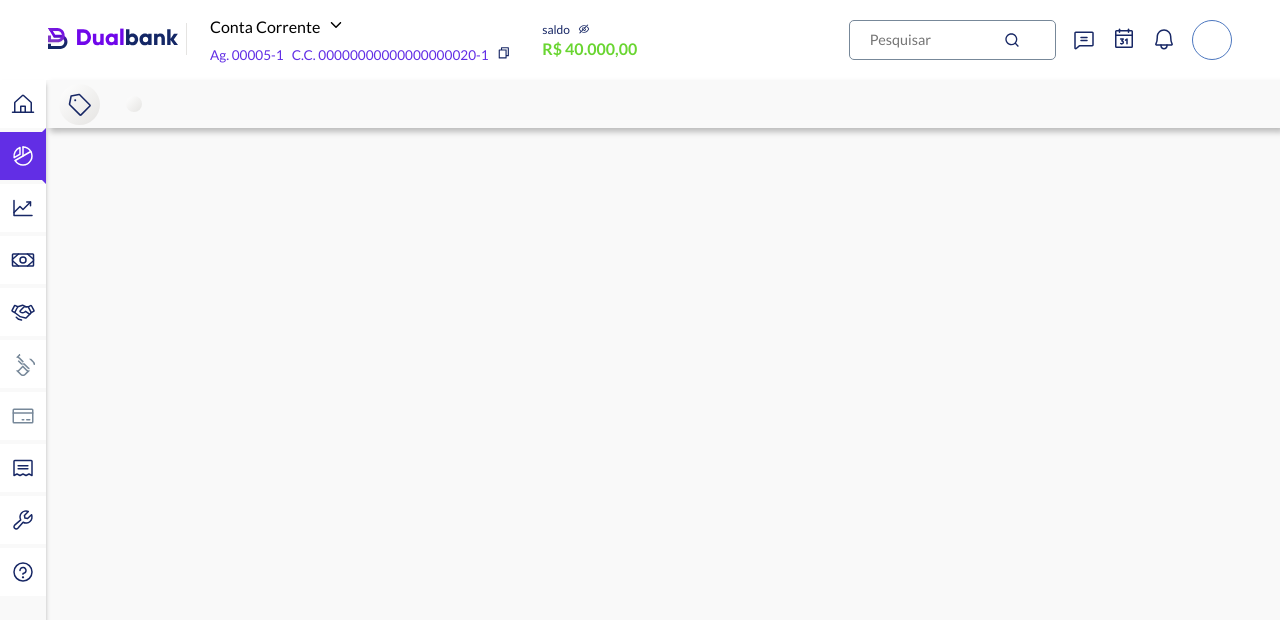
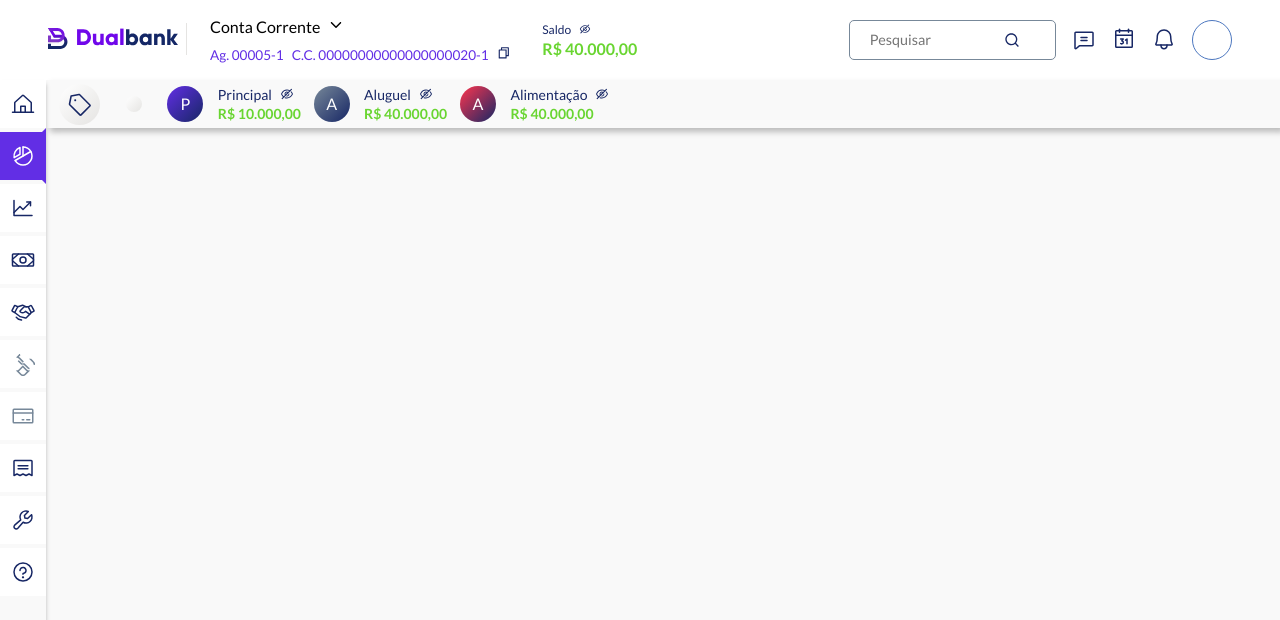
Before and after one commit to Thiago-spart/bank-dashboard, a Next.js app: page / in a window 1280 px wide. Shown: the top 620 px of the page. Built offline with nearby package versions, Linux system fonts and the light colour scheme.

Commit message:
Implementetion of the MoneyDetails on TopMenu

```diff
--- a/src/components/MoneyDetails/index.tsx
+++ b/src/components/MoneyDetails/index.tsx
@@ -2,7 +2,13 @@ import { formatValues } from "../../utils/formatValues";
 
 import { AiOutlineEye, AiOutlineEyeInvisible } from "react-icons/ai";
 
-import { Amount, Container, Title } from "./styles";
+import {
+  Container,
+  Amount,
+  DetailContainer,
+  Title,
+  ImgContainer,
+} from "./styles";
 import { useState } from "react";
 
 interface MoneyDetailsProps {
@@ -10,6 +16,8 @@ interface MoneyDetailsProps {
   amountSize: string;
   title: string;
   amount: string;
+  moneyImg?: boolean;
+  imgTheme?: number;
 }
 
 export const MoneyDetails = ({
@@ -17,6 +25,8 @@ export const MoneyDetails = ({
   amountSize,
   title,
   amount,
+  moneyImg,
+  imgTheme = 1,
 }: MoneyDetailsProps) => {
   const [viewMoney, setViewMoney] = useState(false);
 
@@ -25,14 +35,18 @@ export const MoneyDetails = ({
   }
 
   return (
-    <Container onClick={toggleViewMoney}>
-      <Title TitleSize={titleSize}>
-        {title}
-        {viewMoney ? <AiOutlineEye /> : <AiOutlineEyeInvisible />}
-      </Title>
-      <Amount AmountSize={amountSize}>
-        {viewMoney ? "Saldo" : formatValues(Number(amount))}
-      </Amount>
+    <Container>
+      {moneyImg && <ImgContainer imgTheme={imgTheme}>{title[0]}</ImgContainer>}
+
+      <DetailContainer onClick={toggleViewMoney}>
+        <Title TitleSize={titleSize}>
+          {title}
+          {viewMoney ? <AiOutlineEye /> : <AiOutlineEyeInvisible />}
+        </Title>
+        <Amount AmountSize={amountSize} visibility={viewMoney}>
+          {formatValues(Number(amount))}
+        </Amount>
+      </DetailContainer>
     </Container>
   );
 };
--- a/src/components/MoneyDetails/styles.ts
+++ b/src/components/MoneyDetails/styles.ts
@@ -1,6 +1,33 @@
 import styled from "styled-components";
 
 export const Container = styled.div`
+	display: flex;
+	align-items: center;
+	gap: 0.5rem;
+`
+
+const imgPallet = [
+	"#622EE5",
+	"#778899",
+	"#FF354E",
+]
+
+export const ImgContainer = styled.div<{ imgTheme: number }>`
+	display: flex;
+	align-items: center;
+	justify-content: center;
+	background: linear-gradient(135deg, ${({ imgTheme }) => imgPallet[imgTheme - 1]} 0%, var(--dark-blue) 100%);
+	color: var(--white);
+	border-radius: 50%;
+	width: 36px;
+	height: 36px;
+	padding: 0.8rem;
+	margin: auto 0.4rem auto 0.8rem;
+	text-transform: uppercase;
+`
+
+
+export const DetailContainer = styled.div`
 	display: flex;
 	flex-direction: column;
 	gap: 0.15rem;
@@ -9,15 +36,18 @@ export const Container = styled.div`
 export const Title = styled.span<{ TitleSize?: string }>`
 	display: flex;
 	align-items: center;
+	text-transform: capitalize;
 	font-size: ${({ TitleSize }) => TitleSize + "px"};
 
 	> svg {
 		margin-left: 0.5rem;
+		cursor: pointer;
 	}
 `
 
-export const Amount = styled.span<{ AmountSize: string }>`
+export const Amount = styled.span<{ AmountSize: string, visibility: boolean }>`
 	color: var(--green);
+	visibility: ${({ visibility }) => visibility && "hidden"};
 	font-weight: 600;
 	font-size: ${({ AmountSize }) => AmountSize + "px"};
 `
--- a/src/components/TopMenu/indes.tsx
+++ b/src/components/TopMenu/indes.tsx
@@ -1,4 +1,5 @@
 import Image from "next/image";
+import { MoneyDetails } from "../MoneyDetails";
 import { Popover } from "../Popover";
 import { WalletCard } from "./components/WalletCard";
 
@@ -28,6 +29,33 @@ export const TopMenu = () => {
           />
         </NewWalletButton>
       </Popover>
+
+      <MoneyDetails
+        titleSize="14"
+        amountSize="14"
+        title="principal"
+        amount="10000"
+        moneyImg
+        imgTheme={1}
+      />
+
+      <MoneyDetails
+        titleSize="14"
+        amountSize="14"
+        title="aluguel"
+        amount="40000"
+        moneyImg
+        imgTheme={2}
+      />
+
+      <MoneyDetails
+        titleSize="14"
+        amountSize="14"
+        title="alimentação"
+        amount="40000"
+        moneyImg
+        imgTheme={3}
+      />
     </Container>
   );
 };
--- a/styles/globals.ts
+++ b/styles/globals.ts
@@ -16,6 +16,7 @@ export const GlobalStyles = createGlobalStyle`
 
 		--dark-blue:#172765;
 		--green: #69D531;
+		--white: #ffffff;
 	}
 
 	@media (max-width: 1080px) {
```
